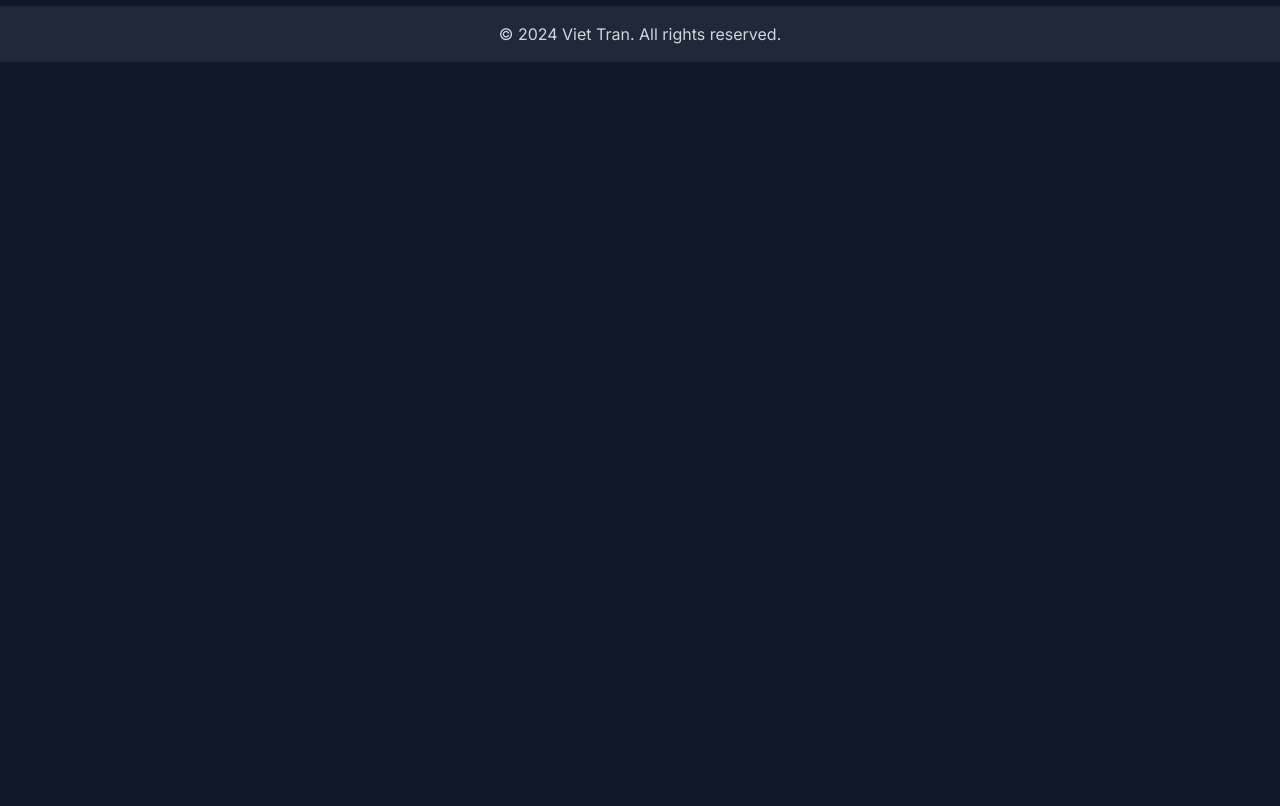
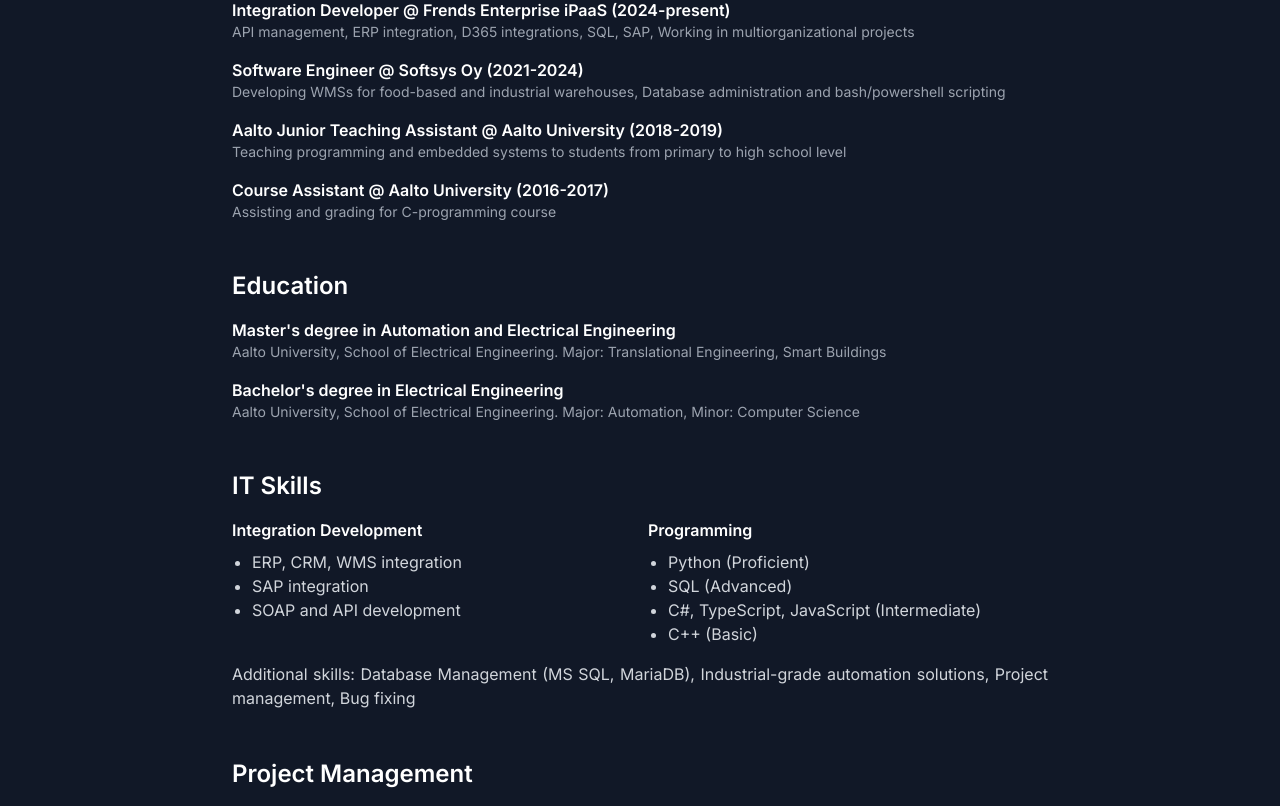
Before and after one commit to vieteri/viet-tran-portfolio, a Next.js app: page /about in a window 1280 px wide. Shown: the part 834-1640 px from the top of the page. Before the commit the page ends 896 px from the top, so only its background shows below. Built offline with nearby package versions, Linux system fonts and the light colour scheme.

Commit message:
Fix software developer text to center

```diff
--- a/src/app/about/page.tsx
+++ b/src/app/about/page.tsx
@@ -1,3 +1,4 @@
+// src/app/about/page.tsx
 import React from "react";
 import Image from "next/image";
 import { SectionProps, ListItemProps } from "@/app/interfaces";  // Import the interfaces
@@ -48,7 +49,72 @@
         </p>
       </Section>
 
-      {/* Other sections here */}
+
+      <Section title="Work History">
+        <ul className="list-none">
+          <ListItem
+            title="Integration Developer @ Frends Enterprise iPaaS (2024-present)"
+            description="API management, ERP integration, D365 integrations, SQL, SAP, Working in multiorganizational projects"
+          />
+          <ListItem
+            title="Software Engineer @ Softsys Oy (2021-2024)"
+            description="Developing WMSs for food-based and industrial warehouses, Database administration and bash/powershell scripting"
+          />
+          <ListItem
+            title="Aalto Junior Teaching Assistant @ Aalto University (2018-2019)"
+            description="Teaching programming and embedded systems to students from primary to high school level"
+          />
+          <ListItem
+            title="Course Assistant @ Aalto University (2016-2017)"
+            description="Assisting and grading for C-programming course"
+          />
+        </ul>
+      </Section>
+
+      <Section title="Education">
+        <ul className="list-none">
+          <ListItem
+            title="Master&apos;s degree in Automation and Electrical Engineering"
+            description="Aalto University, School of Electrical Engineering. Major: Translational Engineering, Smart Buildings"
+          />
+          <ListItem
+            title="Bachelor&apos;s degree in Electrical Engineering"
+            description="Aalto University, School of Electrical Engineering. Major: Automation, Minor: Computer Science"
+          />
+        </ul>
+      </Section>
+
+      <Section title="IT Skills">
+        <div className="grid grid-cols-1 md:grid-cols-2 gap-4">
+          <div>
+            <h3 className="font-semibold mb-2 text-white">Integration Development</h3>
+            <ul className="list-disc pl-5 text-gray-300">
+              <li>ERP, CRM, WMS integration</li>
+              <li>SAP integration</li>
+              <li>SOAP and API development</li>
+            </ul>
+          </div>
+          <div>
+            <h3 className="font-semibold mb-2 text-white">Programming</h3>
+            <ul className="list-disc pl-5 text-gray-300">
+              <li>Python (Proficient)</li>
+              <li>SQL (Advanced)</li>
+              <li>C#, TypeScript, JavaScript (Intermediate)</li>
+              <li>C++ (Basic)</li>
+            </ul>
+          </div>
+        </div>
+        <p className="mt-4 text-gray-300">Additional skills: Database Management (MS SQL, MariaDB), Industrial-grade automation solutions, Project management, Bug fixing</p>
+      </Section>
+
+      <Section title="Project Management">
+        <ul className="list-disc pl-5 text-gray-300">
+          <li>Event management for large-scale events (5000+ attendees)</li>
+          <li>Student association annual ball organization</li>
+          <li>Volunteer workforce management</li>
+          <li>Academic course assistance and grading</li>
+        </ul>
+      </Section>
     </div>
   );
 }
```
